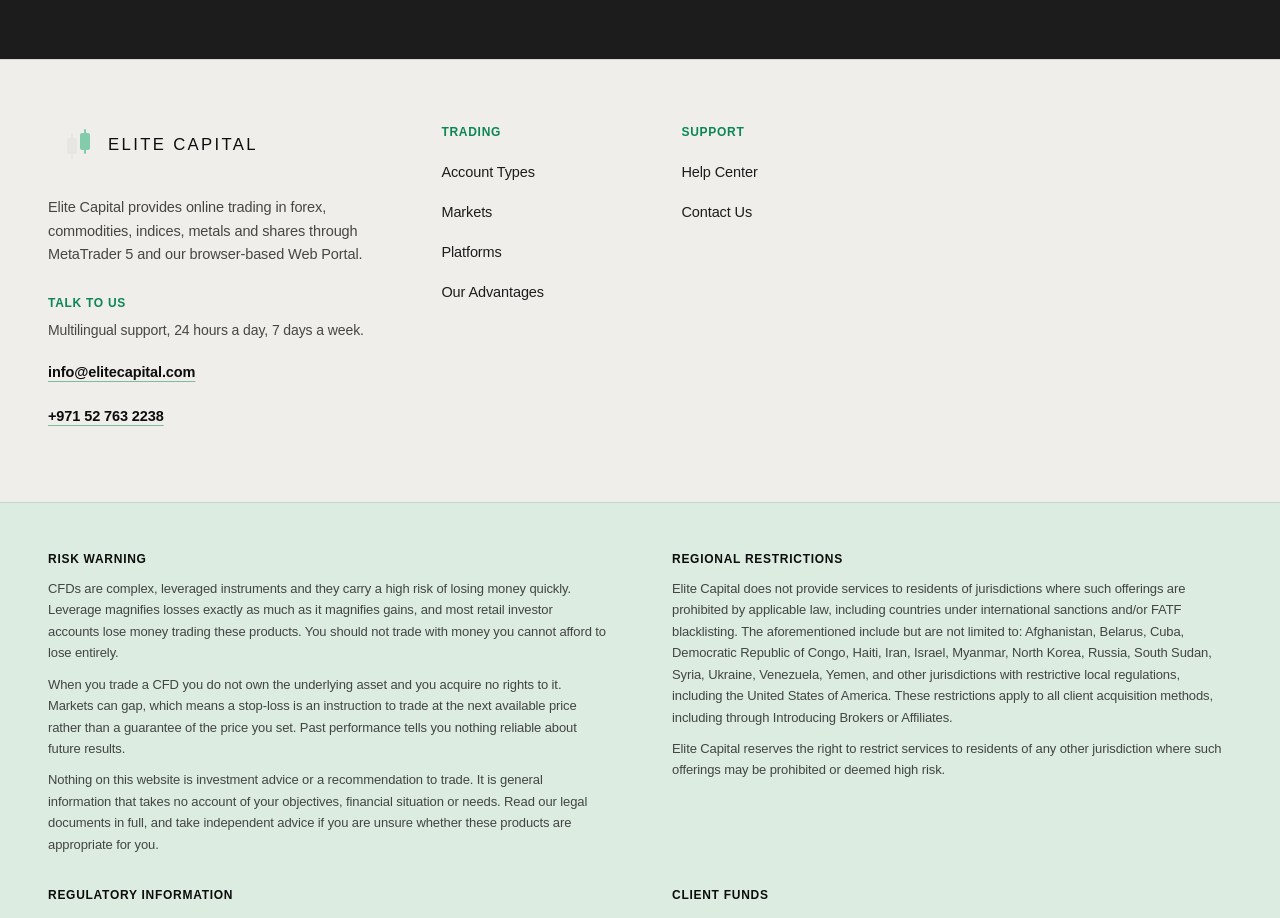
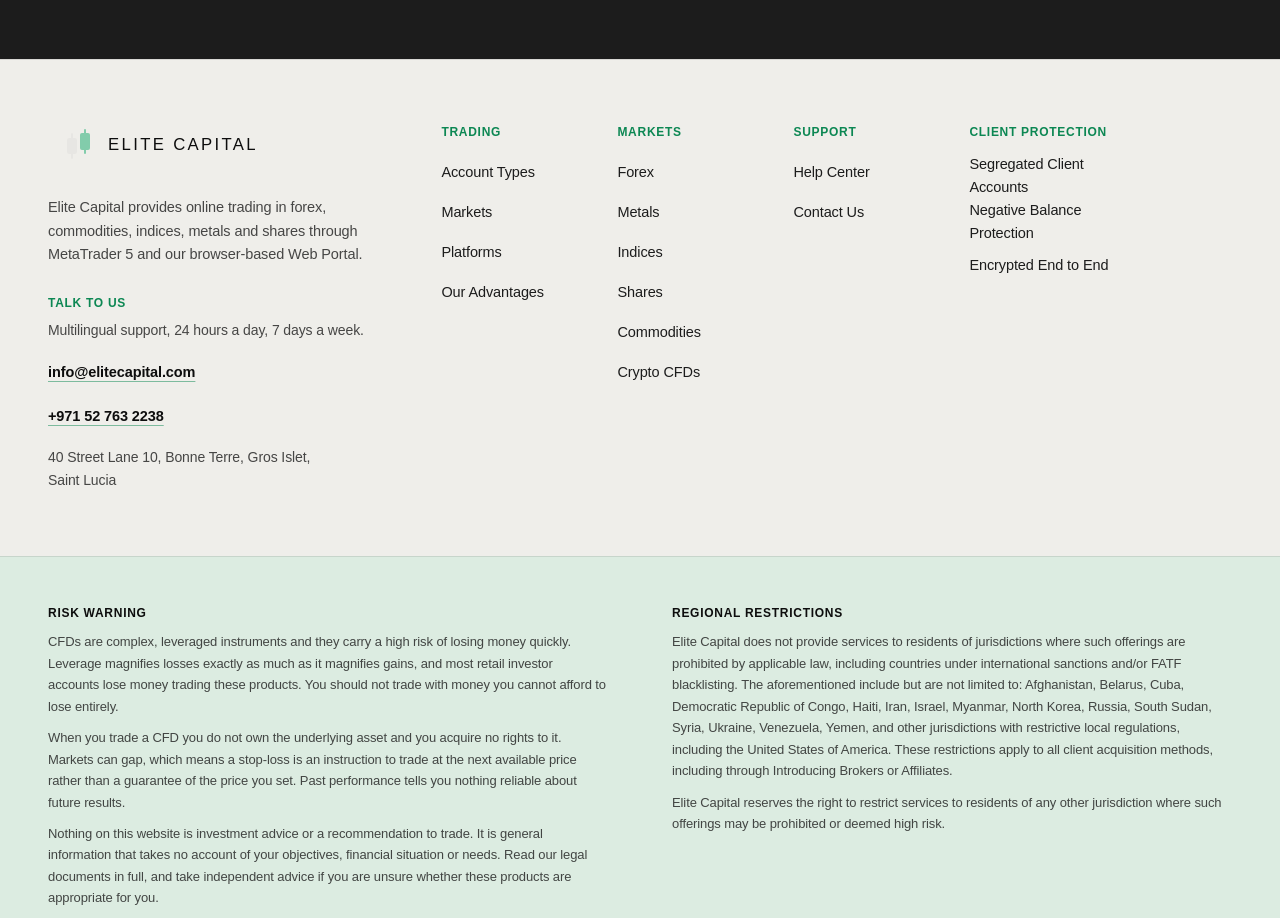
Before and after one commit to elitecapitalglobal/Elite-Capital-Global, a Next.js app: page / in a window 1280 px wide. Shown: the part 7480-8398 px from the top of the page. Built offline with nearby package versions, Linux system fonts and the light colour scheme; no server answers; a web font is replaced by a local one.

Commit message:
address added

```diff
--- a/src/components/sections/SiteFooter.tsx
+++ b/src/components/sections/SiteFooter.tsx
@@ -50,10 +50,13 @@
               >
                 {footerContact.phone}
               </a>
+              <p className="mt-2 text-[14px] leading-relaxed text-navy-700/80">
+                {footerContact.address}
+              </p>
             </div>
           </div>
 
-          <nav aria-label="Footer" className="grid max-w-md gap-8 sm:grid-cols-2">
+          <nav aria-label="Footer" className="grid max-w-2xl gap-8 sm:grid-cols-2 lg:grid-cols-4">
             {footerColumns.map((col) => (
               <div key={col.title}>
                 <h2 className="type-label mb-3 text-blue-700">{col.title}</h2>
--- a/src/content/footer.ts
+++ b/src/content/footer.ts
@@ -47,10 +47,31 @@
     ],
   },
   {
+    /** Mirrors `markets.items` in `site.ts` — same six asset classes, all on one page. */
+    title: "Markets",
+    links: [
+      { label: "Forex", href: "#markets" },
+      { label: "Metals", href: "#markets" },
+      { label: "Indices", href: "#markets" },
+      { label: "Shares", href: "#markets" },
+      { label: "Commodities", href: "#markets" },
+      { label: "Crypto CFDs", href: "#markets" },
+    ],
+  },
+  {
     title: "Support",
     links: [
       { label: "Help Center", href: "#faq" },
       { label: "Contact Us", href: "#support" },
+    ],
+  },
+  {
+    /** Mirrors `fundSafety.points` in `site.ts` — same three facts, not new claims. */
+    title: "Client Protection",
+    links: [
+      { label: "Segregated Client Accounts", href: "#fund-safety" },
+      { label: "Negative Balance Protection", href: "#fund-safety" },
+      { label: "Encrypted End to End", href: "#fund-safety" },
     ],
   },
 ];
@@ -60,8 +81,7 @@
   body: "Multilingual support, 24 hours a day, 7 days a week.",
   email: "info@elitecapital.com", // REVIEW: confirm the live inbox
   phone: "+971 52 763 2238",
-  /** Add address when it exists. Do not invent it. */
-  address: "[[REGISTERED OFFICE ADDRESS]]",
+  address: "40 Street Lane 10, Bonne Terre, Gros Islet, Saint Lucia",
 };
 
 /** ALL-CAPS labelled disclosure blocks, in the order the industry uses. */
```
